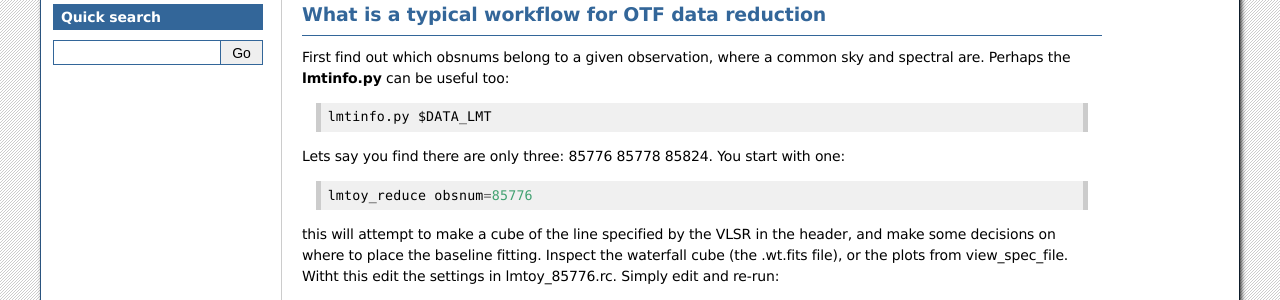
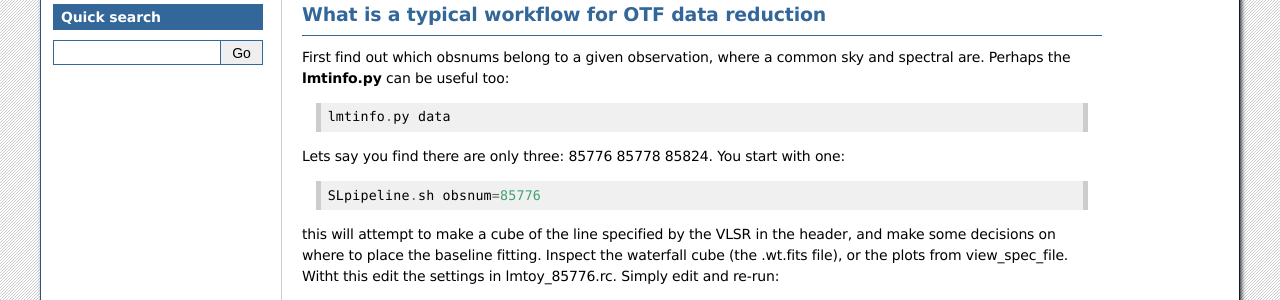
Before and after one commit to astroumd/lmtoy, a Sphinx documentation site: the page built from docs/source/FAQ.rst, in a window 1280 px wide and 900 px high, scrolled down 388 px. Shown: the part 151-451 px from the top of the window. Built offline with Sphinx 7.4.7, drawn with Linux system fonts in a browser that asks for light colours; pages that are not in the unit, such as notebooks, are missing from menus.

Commit message:
lmtinfo upd

```diff
--- a/docs/source/FAQ.rst
+++ b/docs/source/FAQ.rst
@@ -41,14 +41,14 @@ sky and spectral are. Perhaps the **lmtinfo.py** can be useful too:
 
 .. code-block::
 
-     lmtinfo.py $DATA_LMT
+     lmtinfo.py data
 
 
 Lets say you find there are only three: 85776 85778 85824.   You start with one:
 
 .. code-block::
 
-     lmtoy_reduce obsnum=85776
+     SLpipeline.sh obsnum=85776
 
 
 this will attempt to make a cube of the line specified by the VLSR in the header, and
```
